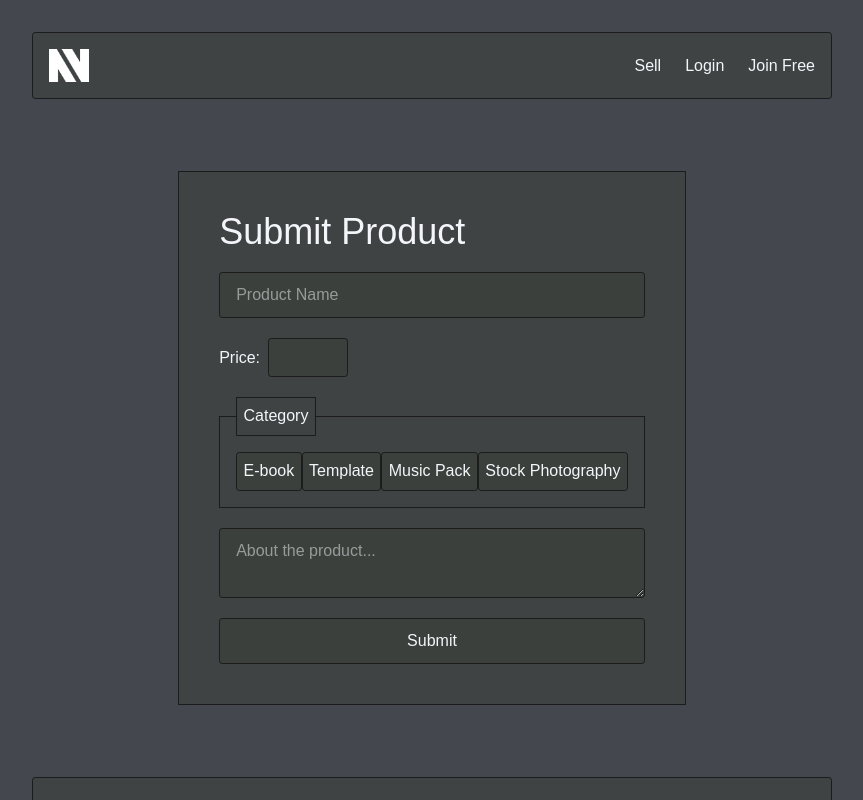
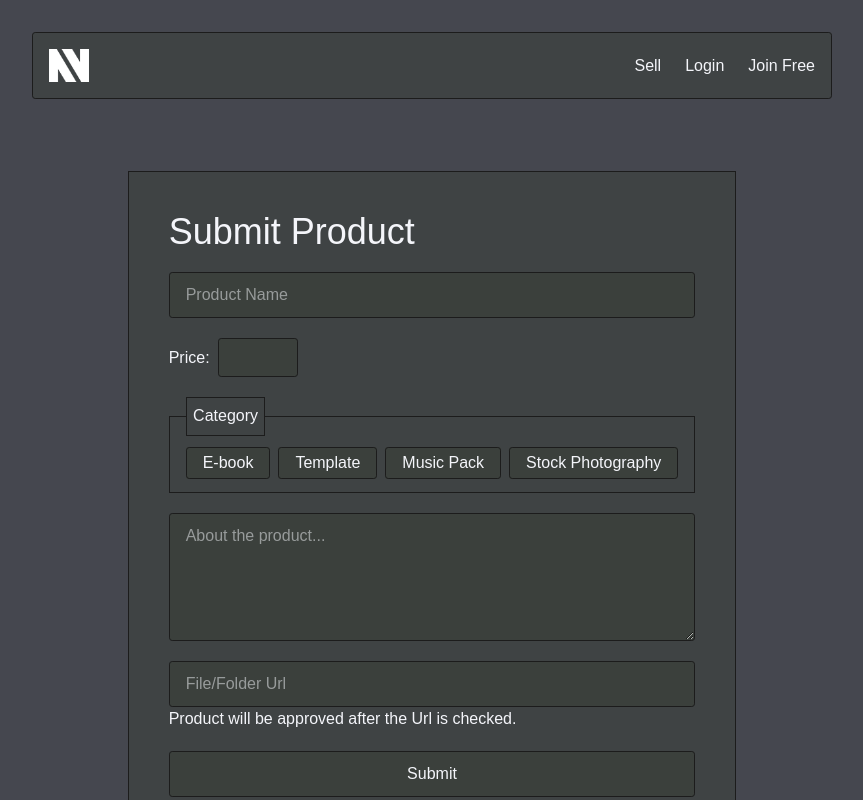
Before and after one commit to ArcidesFerrao/digital-marketplace, a Next.js app: page /product/new in a window 1280 px wide. Shown: the top 800 px of the page, without its empty margins (208-1071 px from the left). Built offline with nearby package versions, Linux system fonts and the light colour scheme; a web font is replaced by a local one.

Commit message:
product form radio

```diff
--- a/src/app/globals.css
+++ b/src/app/globals.css
@@ -37,6 +37,7 @@ body {
 fieldset {
   padding: 1rem;
   border: 4px;
+  flex-wrap: wrap;
 }
 legend {
   padding: 0.4rem;
@@ -85,6 +86,9 @@ input[type="number"] {
   text-align: end;
 }
 
+textarea {
+  min-height: 8rem;
+}
 textarea,
 input,
 button,
@@ -99,13 +103,25 @@ input:focus {
   background-color: var(--foreground);
   color: var(--hover);
 }
-
-form span {
+input[type="radio"] {
+  display: none;
+}
+.radio .category-span {
   background-color: var(--accent);
   width: fit-content;
-  padding: 0.4rem;
+  padding: 0.4rem 1rem;
   border: 1px solid var(--hover);
   border-radius: 0.2rem;
+  cursor: pointer;
+}
+
+.radio .category-span:hover {
+  background-color: var(--hover);
+}
+.radio input[type="radio"]:checked + .category-span {
+  background-color: var(--hover);
+  border-color: var(--text);
+  border-radius: 0;
 }
 
 a {
--- a/src/components/ProductForm.tsx
+++ b/src/components/ProductForm.tsx
@@ -15,44 +15,45 @@ export const ProductForm = () => {
           <label htmlFor="number">Price:</label>
           <input type="number" name="price" id="price" />
         </div>
-        <fieldset className="flex">
+        <fieldset className="flex gap-2">
           <legend>Category</legend>
-          <span>
+          <label className="radio">
             <input
               type="radio"
               name="category"
               value="ebook"
-              className="sr-only"
-            />{" "}
-            E-book
-          </span>
-          <span>
+              // defaultChecked
+              // className="sr-only"
+            />
+            <span className="category-span">E-book</span>
+          </label>
+          <label className="radio">
             <input
               type="radio"
               name="category"
               value="template"
-              className="sr-only"
-            />{" "}
-            Template
-          </span>
-          <span>
+              // className="sr-only"
+            />
+            <span className="category-span">Template</span>
+          </label>
+          <label className="radio">
             <input
               type="radio"
               name="category"
               value="pack"
-              className="sr-only"
-            />{" "}
-            Music Pack
-          </span>
-          <span>
+              // className="sr-only"
+            />
+            <span className="category-span">Music Pack</span>
+          </label>
+          <label className="radio">
             <input
               type="radio"
               name="category"
               value="stock"
-              className="sr-only"
-            />{" "}
-            Stock Photography
-          </span>
+              // className="sr-only"
+            />
+            <span className="category-span">Stock Photography</span>
+          </label>
         </fieldset>
 
         <textarea
@@ -60,6 +61,15 @@ export const ProductForm = () => {
           id="detail"
           placeholder="About the product..."
         />
+        <div className="flex flex-col">
+          <input
+            type="url"
+            name="fileUrl"
+            id="fileUrl"
+            placeholder="File/Folder Url"
+          />
+          <p>Product will be approved after the Url is checked.</p>
+        </div>
       </section>
       <button>Submit</button>
     </form>
```
